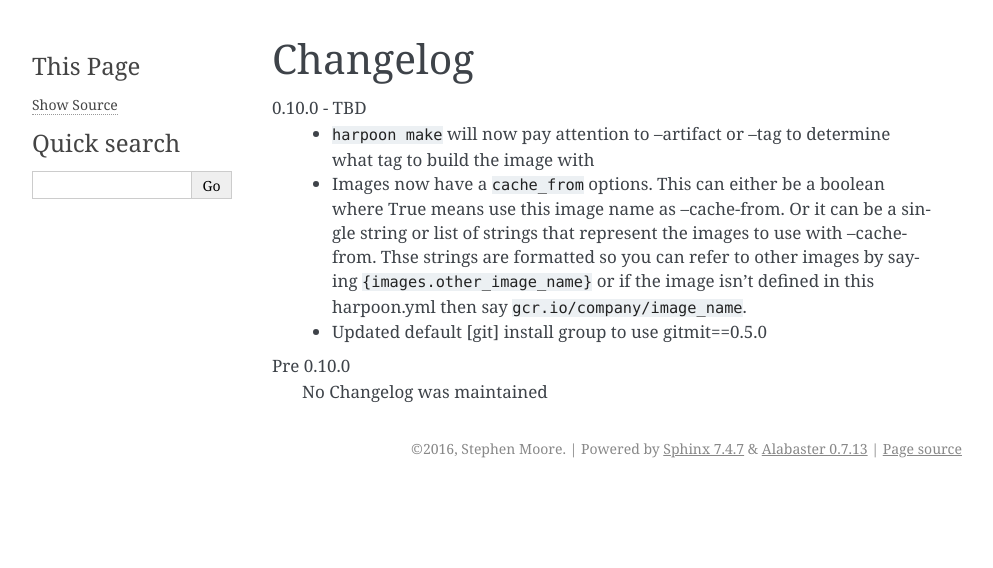
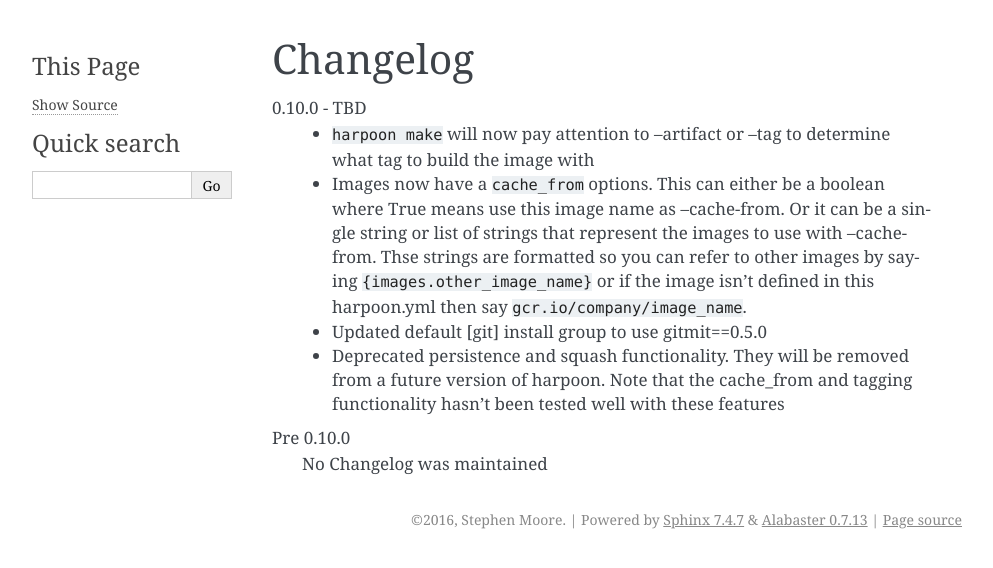
Before and after one commit to delfick/harpoon, a Sphinx documentation site: the page built from docs/docs/changelog.rst, in a window 1280 px wide. Shown: the top 568 px of the page, without its empty margins (148-1141 px from the left). Built offline with Sphinx 7.4.7, drawn with Linux system fonts in a browser that asks for light colours.

Commit message:
Deprecated persistence and squash

```diff
--- a/docs/docs/changelog.rst
+++ b/docs/docs/changelog.rst
@@ -11,6 +11,9 @@ Changelog
       ``{images.other_image_name}`` or if the image isn't defined in this harpoon.yml
       then say ``gcr.io/company/image_name``.
     * Updated default [git] install group to use gitmit==0.5.0
+    * Deprecated persistence and squash functionality. They will be removed from
+      a future version of harpoon. Note that the cache_from and tagging
+      functionality hasn't been tested well with these features
 
 Pre 0.10.0
     No Changelog was maintained
--- a/docs/docs/functionality.rst
+++ b/docs/docs/functionality.rst
@@ -939,6 +939,8 @@ with the registry)
 Squashing containers
 --------------------
 
+This feature is deprecated and will be removed from future versions of harpoon.
+
 Currently if you want to squash your containers, you must rely on the third party
 `docker squash <https://github.com/jwilder/docker-squash>`_ tool.
 
--- a/docs/docs/persistence.rst
+++ b/docs/docs/persistence.rst
@@ -2,6 +2,12 @@
 
 Persistence
 ===========
+
+This feature is deprecated and will be removed from future versions of harpoon.
+
+What I found in using it is that weird caching bugs would be painful and copying
+data around between images was slow and removed a large amount of the speed
+benefit.
 
 .. raw:: html
 
```
Also changed, not shown: 2 other files.
